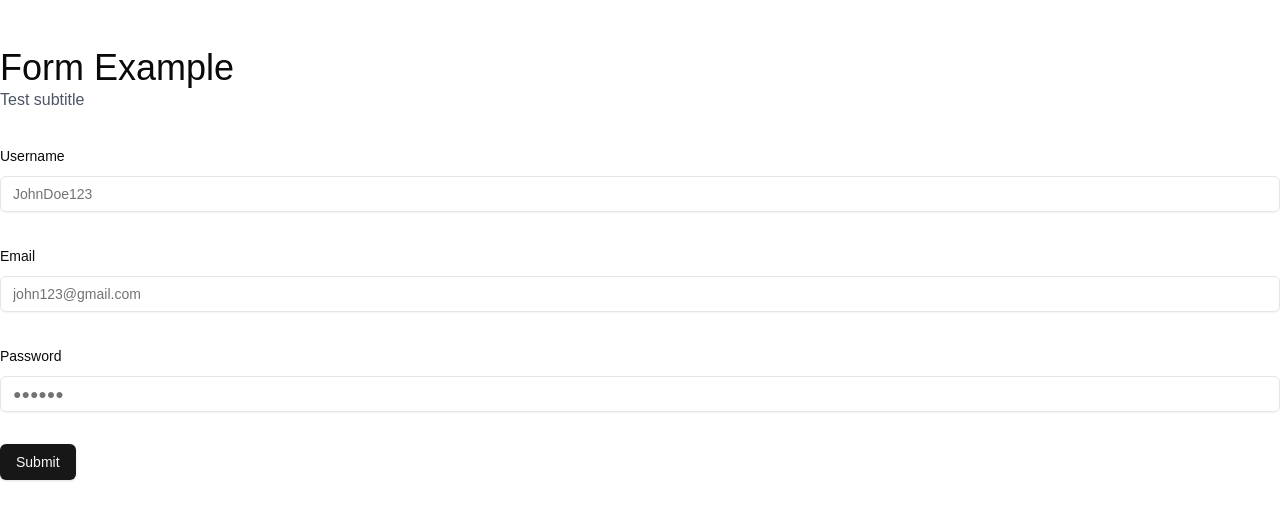
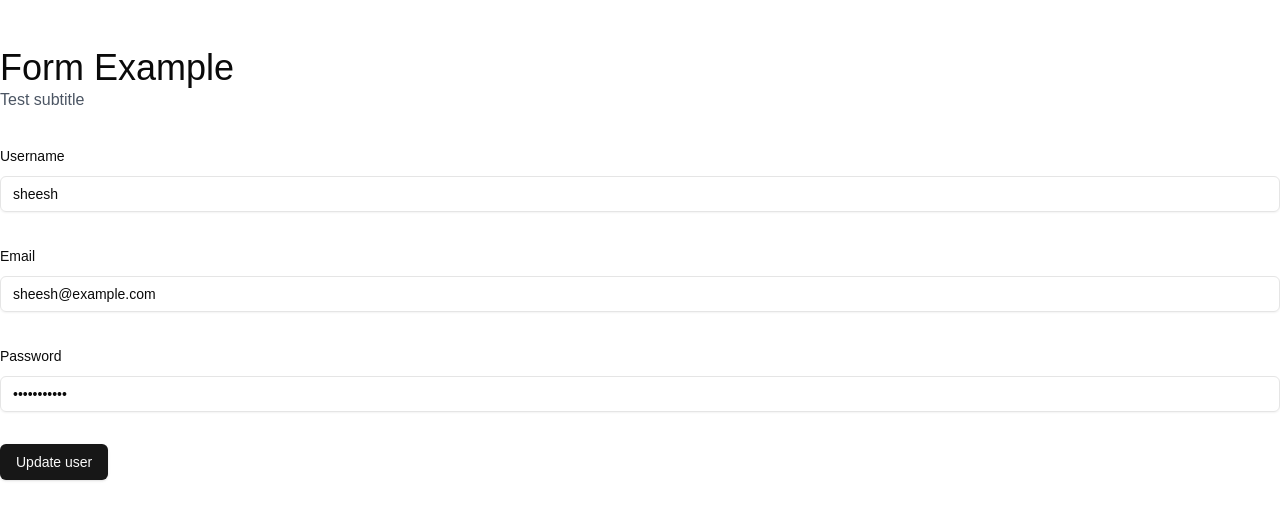
Before and after one commit to codingjogo/jogo-nextjs-template, a Next.js app: page /form-example in a window 1280 px wide. Shown: the top 520 px of the page. Built offline with nearby package versions, Linux system fonts and the light colour scheme.

Commit message:
feat: Able to Create or Update

```diff
--- a/app/(examples)/form-example/page.tsx
+++ b/app/(examples)/form-example/page.tsx
@@ -6,7 +6,12 @@ const page = () => {
   return (
     <section className='container mx-auto py-12'>
         <Heading title='Form Example' subTitle='Test subtitle' />
-        <FormExampleComponent />
+        <FormExampleComponent user={{
+          id: "test-ID",
+          username: 'sheesh',
+          email: 'sheesh@example.com',
+          password: 'password123',
+        }} />
     </section>
   )
 }
--- a/components/FormExampleComponent.tsx
+++ b/components/FormExampleComponent.tsx
@@ -10,17 +10,20 @@ import CustomInput from "./CustomInput";
 import { z } from "zod";
 import { Loader2 } from "lucide-react";
 
-const FormExampleComponent = () => {
+const FormExampleComponent = ({ user } : {
+	user?: z.infer<typeof formSchema>
+}) => {
 	const [isLoading, setIsLoading] = React.useState(false);
 
 	// 1. Define your form.
 	const form = useForm<z.infer<typeof formSchema>>({
 		resolver: zodResolver(formSchema),
-		defaultValues: {
-			username: "",
-			email: "",
-			password: "",
-		},
+		defaultValues: user ? {
+			id: user.id,
+			username: user.username,
+			email: user.email,
+			password: user.password,
+		} : undefined,
 	});
 
 	// 2. Define a submit handler.
@@ -29,7 +32,14 @@ const FormExampleComponent = () => {
 		// ✅ This will be type-safe and validated.
 		try {
 			setIsLoading(true);
+
+			if (user) {
+				// await axios.patch('/api/user/${user.id}, values)
+			} else {
+				// await axios.post('/api/user, values)
+			}
 			console.log(values);
+
 
 		} catch(error) {
 			if (error instanceof z.ZodError) {
@@ -76,7 +86,7 @@ const FormExampleComponent = () => {
 						</>
 					) : (
 						<>
-							Submit
+							{user ? 'Update user' : 'Create new account'}
 						</>
 					)}
 				</Button>
--- a/lib/utils.ts
+++ b/lib/utils.ts
@@ -7,6 +7,7 @@ export function cn(...inputs: ClassValue[]) {
 }
 
 export const formSchema = z.object({
+  id: z.string().optional(),
   username: z.string().min(1, {
     message: "Username is required"
   }),
```
